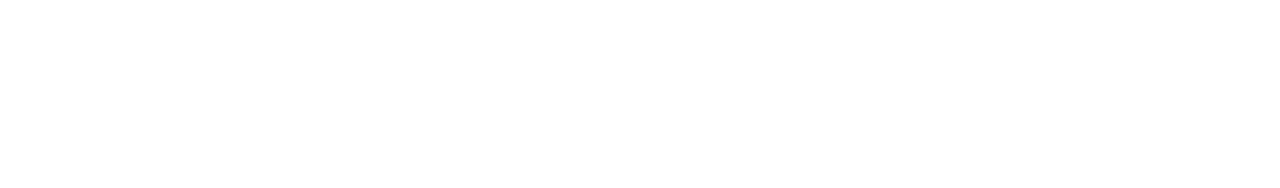
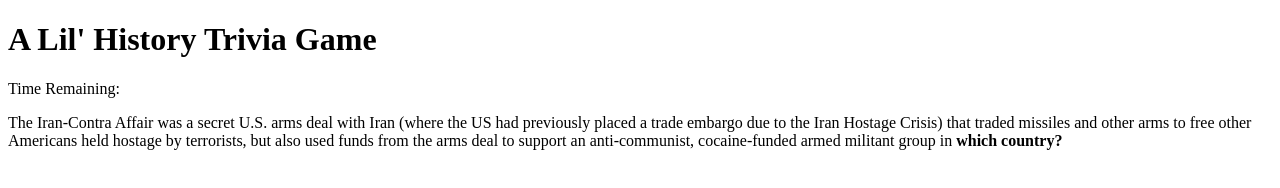
Before and after one commit to monicarocios/TriviaGame, a plain HTML site: page index.html in a window 1280 px wide. Drawn offline with nearby package versions, Linux system fonts and the light colour scheme.

Commit message:
added html layout and first question

```diff
--- a/index.html
+++ b/index.html
@@ -7,7 +7,21 @@
     </head>
 
     <body>
+        <div class= 'textBox'>
+            <div class= 'header'>
+                <h1>A Lil' History Trivia Game</h1>
+            </div>
 
+            <div class= 'counter'>
+                <p>Time Remaining: </p>
+            </div>
+
+            <div class= 'questions'>
+                <p class='question1'>The Iran-Contra Affair was a secret U.S. arms deal with Iran (where the US had previously placed a trade embargo due to the Iran Hostage Crisis) that traded missiles and other arms to free other Americans held hostage by terrorists, but also used funds from the arms deal to support an anti-communist, cocaine-funded armed militant group in <strong>which country?</strong></p>
+                <p answer='answer1'></p>
+            </div>
+
+        </div>
     </body>
 
     <script src="https://ajax.googleapis.com/ajax/libs/jquery/3.4.1/jquery.min.js"></script>
```
